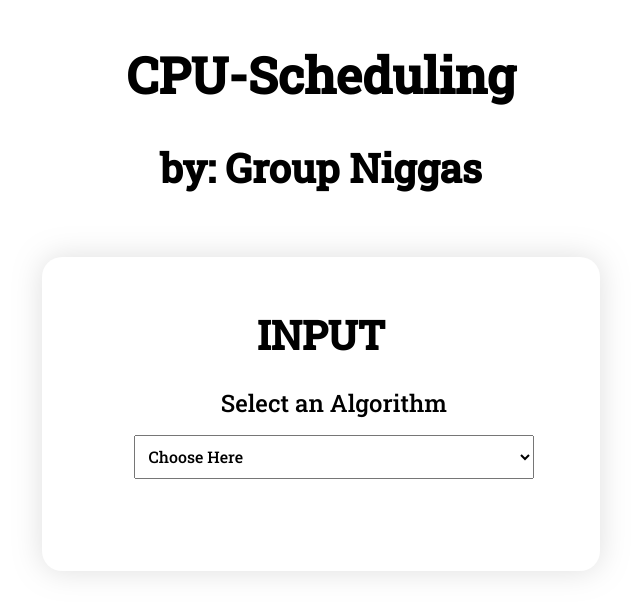
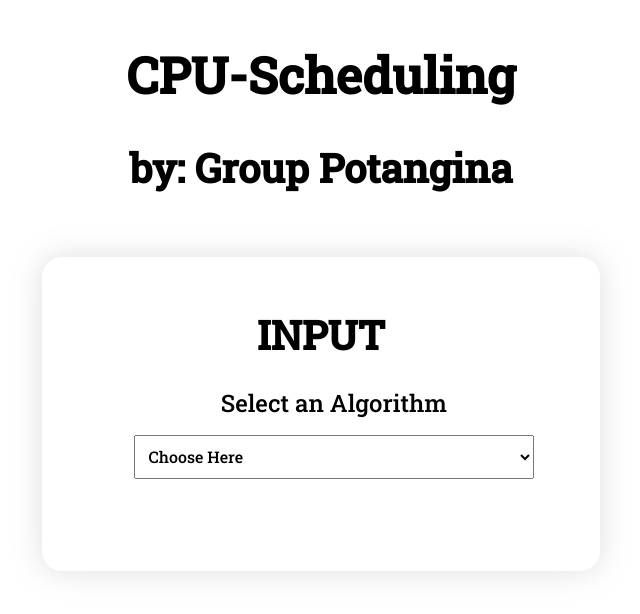
Before and after one commit to ItsJeth/OSproject, a plain HTML site: page index.html in a window 1280 px wide. Shown: the whole page, without its empty margins (319-959 px from the left). Drawn offline with nearby package versions, Linux system fonts and the light colour scheme.

Commit message:
Update index.html

```diff
--- a/index.html
+++ b/index.html
@@ -12,7 +12,7 @@
 </head>
 <body>
     <h1>CPU-Scheduling</h1>
-    <h2>by: Group Niggas</h2>
+    <h2>by: Group Potangina</h2>
     <div id="inputContainer">
         <h2>INPUT</h2>
         <form action="#">
```
